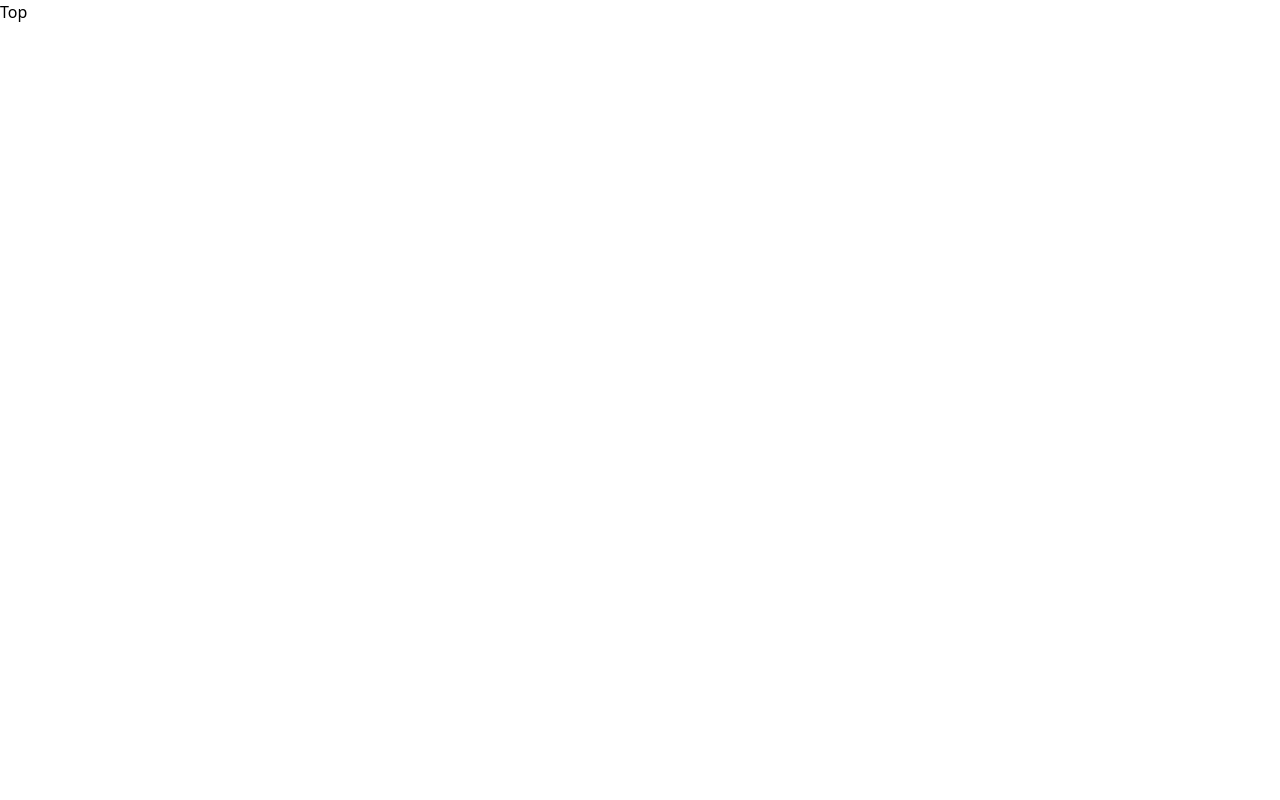
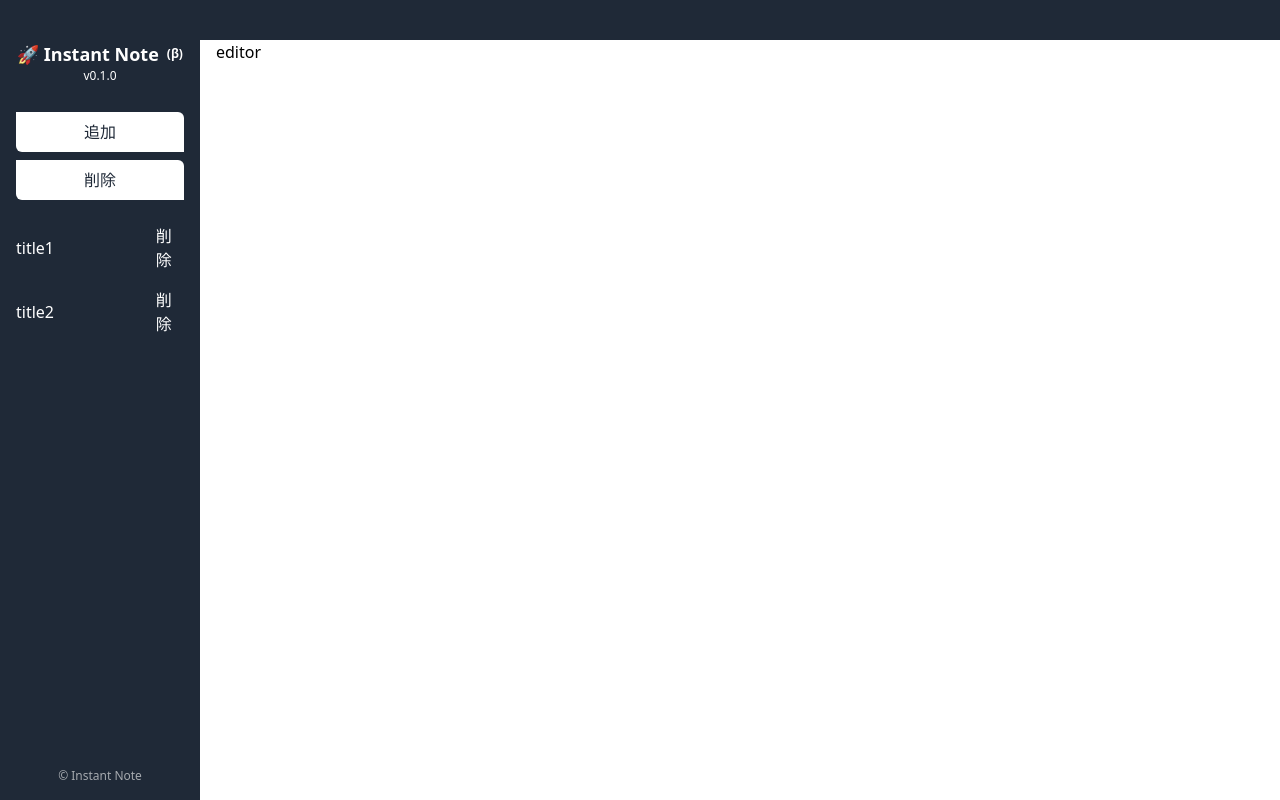
Before and after one commit to Yuki-Sakaguchi/nuxtjs-typescript-instant-markdown, a Nuxt app: page / in a window 1280 px wide. Built offline with nearby package versions, Linux system fonts and the light colour scheme.

Commit message:
Add Sideber and Editor

```diff
--- /dev/null
+++ b/app.config.ts
@@ -0,0 +1,4 @@
+import pkg from "./package.json";
+export default defineAppConfig({
+  version: pkg.version,
+});
--- /dev/null
+++ b/components/Editor.vue
@@ -0,0 +1,3 @@
+<template>
+  <div id="editor" class="relative h-full pl-4">editor</div>
+</template>
--- /dev/null
+++ b/components/SideMenu.vue
@@ -0,0 +1,59 @@
+<script setup lang="ts">
+const config = useAppConfig();
+
+const displayList = [
+  {
+    id: "6393cd38-1e5e-4953-8dd7-357a86f04c2c",
+    title: "title1",
+    createdAt: "2023-11-06T08:38:43.700Z",
+    updatedAt: "2023-11-06T09:10:22.886Z",
+    body: "body1",
+  },
+  {
+    id: "5393cd38-1e5e-4953-8dd7-357a86f04c2c",
+    title: "title2",
+    createdAt: "2023-11-06T08:38:43.700Z",
+    updatedAt: "2023-11-06T09:10:22.886Z",
+    body: "body2",
+  },
+];
+</script>
+
+<template>
+  <div class="flex flex-col h-full px-4 pb-4 bg-gray-800 text-white">
+    <h1 class="text-center text-lg font-bold mb-7">
+      <div class="flex justify-center items-center">
+        🚀 Instant Note<span class="ml-2 text-xs">(β)</span>
+      </div>
+      <p class="text-xs font-normal">v{{ config.version }}</p>
+    </h1>
+    <button
+      class="bg-white text-gray-800 w-full py-2 rounded-tr-md rounded-bl-md transition-opacity hover:opacity-80"
+    >
+      追加
+    </button>
+    <template v-if="displayList.length > 0">
+      <button
+        class="mt-2 bg-white text-gray-800 w-full py-2 rounded-tr-md rounded-bl-md transition-opacity hover:opacity-80"
+      >
+        削除
+      </button>
+    </template>
+    <div class="flex-1 mt-4 overflow-scroll">
+      <template v-if="displayList.length > 0">
+        <ul class="overflow-scroll">
+          <SideMenuItem
+            v-for="item in displayList"
+            :key="item.id"
+            :id="item.id"
+            :title="item.title"
+            :selected="false"
+          />
+        </ul>
+      </template>
+    </div>
+    <footer class="pt-4 mt-auto opacity-60 text-xs text-center">
+      &copy; Instant Note
+    </footer>
+  </div>
+</template>
--- /dev/null
+++ b/components/SideMenuItem.vue
@@ -0,0 +1,20 @@
+<script setup lang="ts">
+interface Props {
+  id: string;
+  title: string;
+  selected: boolean;
+}
+
+const props = defineProps<Props>();
+</script>
+
+<template>
+  <li class="flex hover:opacity-80">
+    <button
+      class="overflow-hidden text-ellipsis whitespace-nowrap text-left w-full py-2"
+    >
+      {{ title }}
+    </button>
+    <button class="p-2">削除</button>
+  </li>
+</template>
--- a/nuxt.config.ts
+++ b/nuxt.config.ts
@@ -12,4 +12,10 @@ export default defineNuxtConfig({
       autoprefixer: {},
     },
   },
+  components: [
+    {
+      path: "@/components",
+      pathPrefix: false,
+    },
+  ],
 });
--- a/package.json
+++ b/package.json
@@ -1,5 +1,6 @@
 {
-  "name": "nuxt-app",
+  "name": "nuxtjs-typescript-instant-markdown",
+  "version": "0.1.0",
   "private": true,
   "type": "module",
   "scripts": {
--- a/pages/index.vue
+++ b/pages/index.vue
@@ -1,5 +1,34 @@
+<script setup lang="ts">
+import { ref } from "vue";
+
+const isMenuOpen = ref(false);
+const sp = ref(false);
+</script>
+
 <template>
-  <div>
-    <h1>Top</h1>
+  <div class="flex flex-col h-screen">
+    <header class="relative px-1 flex h-10 bg-gray-800 z-20">
+      <template v-if="sp">
+        <template v-if="isMenuOpen">
+          <button class="p-1" @click="isMenuOpen = true">開く</button>
+        </template>
+        <template v-else>
+          <button class="p-1" @click="isMenuOpen = false">閉じる</button>
+        </template>
+      </template>
+    </header>
+    <div class="relative flex flex-1 overflow-hidden">
+      <div
+        class="transition-transform absolute top-0 left-0 w-[200px] h-full z-20"
+      >
+        <SideMenu />
+      </div>
+      <div
+        id="editor-wrapper"
+        class="relative transition-all ml-[200px] flex-1"
+      >
+        <Editor />
+      </div>
+    </div>
   </div>
 </template>
```
